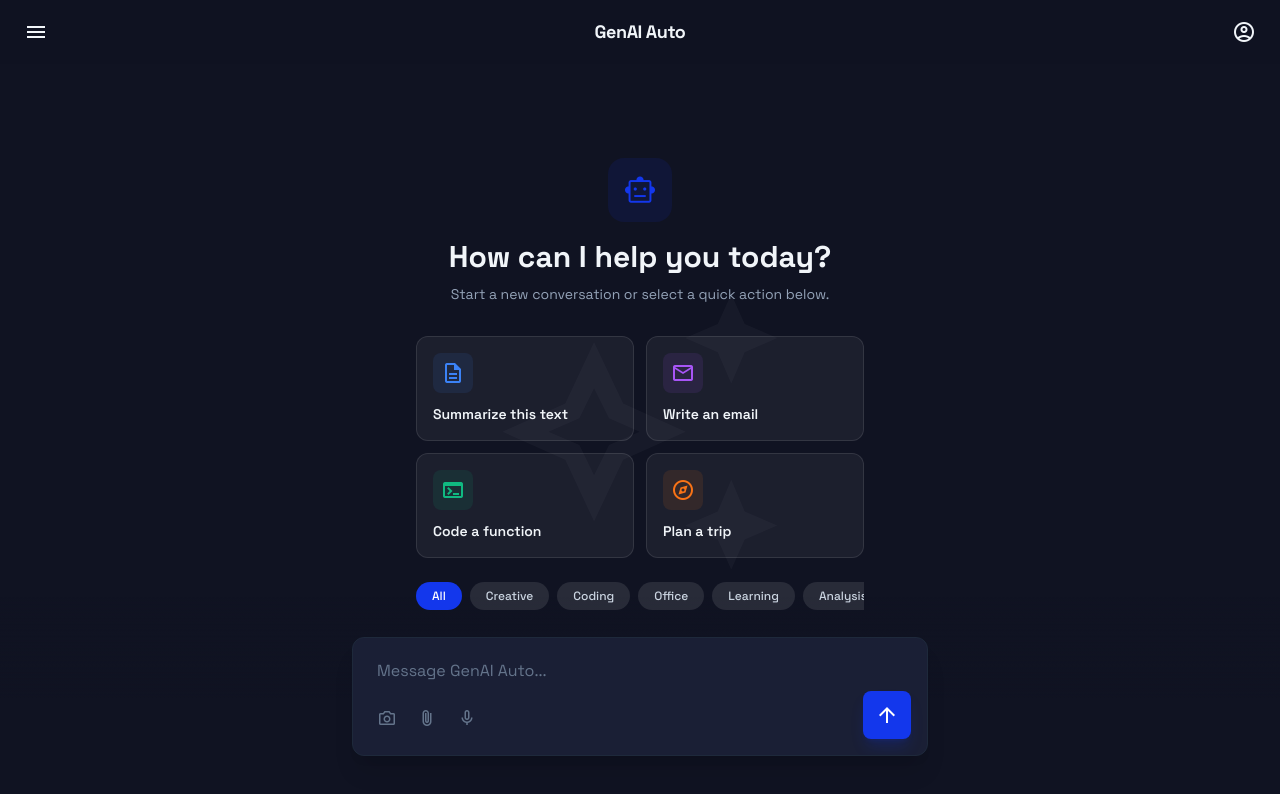
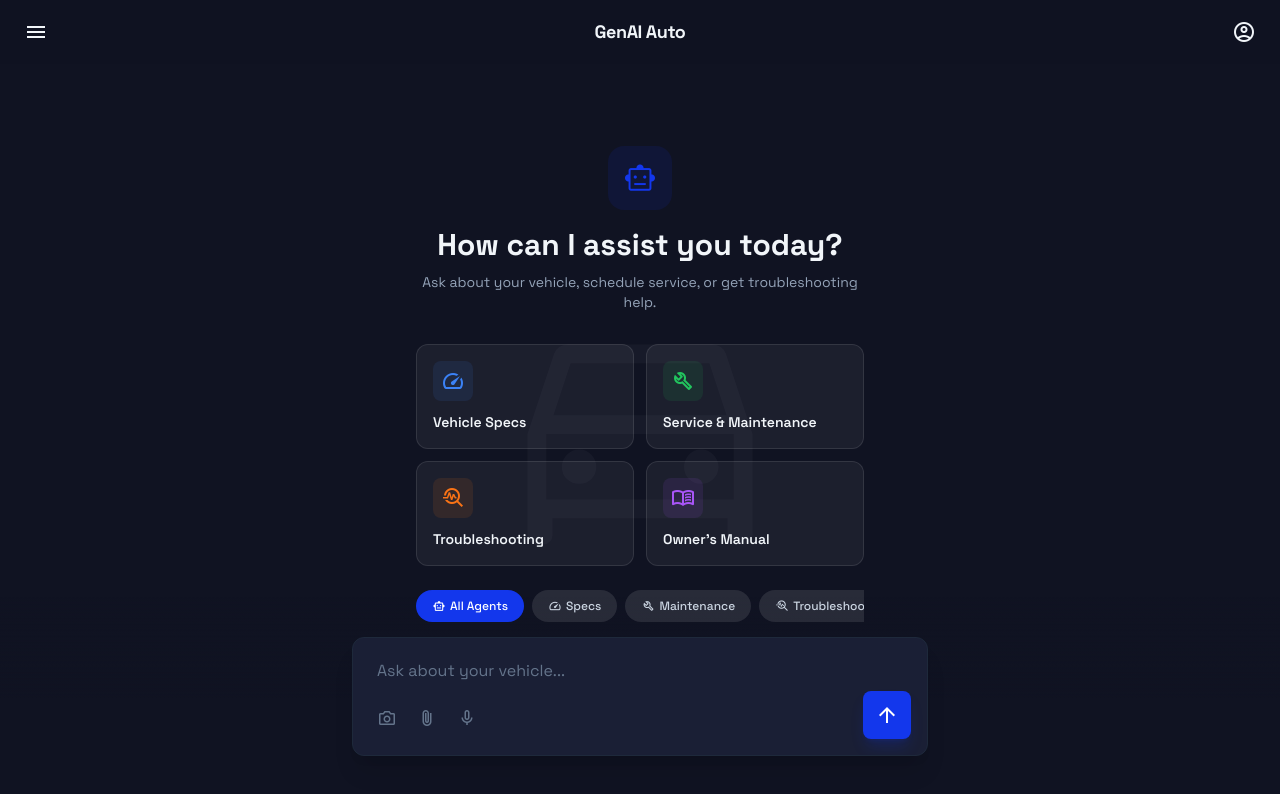
Before and after one commit to Dumorro/genai-auto, a website: page frontend/index.html in a window 1280 px wide. Drawn offline with nearby package versions, Linux system fonts and the light colour scheme.

Commit message:
feat: update frontend to reflect GenAI Auto functionality
Replaced generic AI assistant UI with automotive-specific interface:

Home Page Changes:
- Hero text: "How can I assist you today?"
- Subtitle: Vehicle-specific messaging
- Background icon: car instead of generic sparkle

Quick Action Cards (4):
1. Vehicle Specs - Technical specifications queries
2. Service & Maintenance - Appointment scheduling
3. Troubleshooting - Diagnostic help
4. Owner's Manual - Documentation search

Agent Category Pills:
- All Agents
- Specs (speed icon)
- Maintenance (build icon)
- Troubleshoot (troubleshoot icon)

Input placeholder: "Ask about your vehicle..."

All cards now have automotive-specific prompts that align with
the 3-agent system (Specs, Maintenance, Troubleshoot).

```diff
--- a/frontend/index.html
+++ b/frontend/index.html
@@ -3,7 +3,7 @@
 <head>
     <meta charset="utf-8"/>
     <meta content="width=device-width, initial-scale=1.0" name="viewport"/>
-    <title>GenAI Auto - New Chat</title>
+    <title>GenAI Auto - Automotive AI Assistant</title>
     <script src="https://cdn.tailwindcss.com?plugins=forms,container-queries"></script>
     <link href="https://fonts.googleapis.com/css2?family=Space+Grotesk:wght@300;400;500;600;700&display=swap" rel="stylesheet"/>
     <link href="https://fonts.googleapis.com/css2?family=Material+Symbols+Outlined:wght,FILL@100..700,0..1&display=swap" rel="stylesheet"/>
@@ -58,7 +58,7 @@
     <main class="flex-1 flex flex-col items-center justify-center px-4 pb-24 relative overflow-hidden">
         <!-- Subtle Branded Background Logo -->
         <div class="absolute inset-0 flex items-center justify-center opacity-[0.03] pointer-events-none select-none">
-            <span class="material-symbols-outlined text-[300px]">auto_awesome</span>
+            <span class="material-symbols-outlined text-[300px]">directions_car</span>
         </div>
 
         <!-- Hero Section -->
@@ -66,53 +66,63 @@
             <div class="mb-4 inline-flex items-center justify-center size-16 bg-primary/10 rounded-2xl">
                 <span class="material-symbols-outlined text-primary text-4xl font-light">smart_toy</span>
             </div>
-            <h2 class="text-3xl font-bold leading-tight mb-2">How can I help you today?</h2>
-            <p class="text-slate-500 dark:text-slate-400 text-sm">Start a new conversation or select a quick action below.</p>
+            <h2 class="text-3xl font-bold leading-tight mb-2">How can I assist you today?</h2>
+            <p class="text-slate-500 dark:text-slate-400 text-sm">Ask about your vehicle, schedule service, or get troubleshooting help.</p>
         </div>
 
         <!-- Quick Action Grid -->
         <div class="w-full max-w-md grid grid-cols-2 gap-3 relative z-10">
-            <!-- Suggestion Card 1 -->
-            <a href="chat.html" class="bg-white dark:bg-white/5 border border-slate-200 dark:border-white/10 p-4 rounded-xl flex flex-col gap-3 hover:border-primary/50 transition-all cursor-pointer group">
+            <!-- Suggestion Card 1 - Specs -->
+            <button onclick="navigateToChat('What are the specs of my 2024 Honda Civic?')" class="bg-white dark:bg-white/5 border border-slate-200 dark:border-white/10 p-4 rounded-xl flex flex-col gap-3 hover:border-primary/50 transition-all cursor-pointer group">
                 <div class="size-10 rounded-lg bg-blue-500/10 flex items-center justify-center text-blue-500">
-                    <span class="material-symbols-outlined text-2xl">description</span>
+                    <span class="material-symbols-outlined text-2xl">speed</span>
                 </div>
-                <p class="text-sm font-semibold leading-snug group-hover:text-primary transition-colors">Summarize this text</p>
-            </a>
+                <p class="text-sm font-semibold leading-snug group-hover:text-primary transition-colors">Vehicle Specs</p>
+            </button>
 
-            <!-- Suggestion Card 2 -->
-            <a href="chat.html" class="bg-white dark:bg-white/5 border border-slate-200 dark:border-white/10 p-4 rounded-xl flex flex-col gap-3 hover:border-primary/50 transition-all cursor-pointer group">
+            <!-- Suggestion Card 2 - Maintenance -->
+            <button onclick="navigateToChat('Schedule my next service appointment')" class="bg-white dark:bg-white/5 border border-slate-200 dark:border-white/10 p-4 rounded-xl flex flex-col gap-3 hover:border-primary/50 transition-all cursor-pointer group">
+                <div class="size-10 rounded-lg bg-green-500/10 flex items-center justify-center text-green-500">
+                    <span class="material-symbols-outlined text-2xl">build</span>
+                </div>
+                <p class="text-sm font-semibold leading-snug group-hover:text-primary transition-colors">Service & Maintenance</p>
+            </button>
+
+            <!-- Suggestion Card 3 - Troubleshoot -->
+            <button onclick="navigateToChat('My check engine light is on. What should I do?')" class="bg-white dark:bg-white/5 border border-slate-200 dark:border-white/10 p-4 rounded-xl flex flex-col gap-3 hover:border-primary/50 transition-all cursor-pointer group">
+                <div class="size-10 rounded-lg bg-orange-500/10 flex items-center justify-center text-orange-500">
+                    <span class="material-symbols-outlined text-2xl">troubleshoot</span>
+                </div>
+                <p class="text-sm font-semibold leading-snug group-hover:text-primary transition-colors">Troubleshooting</p>
+            </button>
+
+            <!-- Suggestion Card 4 - Manuals -->
+            <button onclick="navigateToChat('How do I reset the oil life indicator?')" class="bg-white dark:bg-white/5 border border-slate-200 dark:border-white/10 p-4 rounded-xl flex flex-col gap-3 hover:border-primary/50 transition-all cursor-pointer group">
                 <div class="size-10 rounded-lg bg-purple-500/10 flex items-center justify-center text-purple-500">
-                    <span class="material-symbols-outlined text-2xl">mail</span>
+                    <span class="material-symbols-outlined text-2xl">menu_book</span>
                 </div>
-                <p class="text-sm font-semibold leading-snug group-hover:text-primary transition-colors">Write an email</p>
-            </a>
-
-            <!-- Suggestion Card 3 -->
-            <a href="chat.html" class="bg-white dark:bg-white/5 border border-slate-200 dark:border-white/10 p-4 rounded-xl flex flex-col gap-3 hover:border-primary/50 transition-all cursor-pointer group">
-                <div class="size-10 rounded-lg bg-emerald-500/10 flex items-center justify-center text-emerald-500">
-                    <span class="material-symbols-outlined text-2xl">terminal</span>
-                </div>
-                <p class="text-sm font-semibold leading-snug group-hover:text-primary transition-colors">Code a function</p>
-            </a>
-
-            <!-- Suggestion Card 4 -->
-            <a href="chat.html" class="bg-white dark:bg-white/5 border border-slate-200 dark:border-white/10 p-4 rounded-xl flex flex-col gap-3 hover:border-primary/50 transition-all cursor-pointer group">
-                <div class="size-10 rounded-lg bg-orange-500/10 flex items-center justify-center text-orange-500">
-                    <span class="material-symbols-outlined text-2xl">explore</span>
-                </div>
-                <p class="text-sm font-semibold leading-snug group-hover:text-primary transition-colors">Plan a trip</p>
-            </a>
+                <p class="text-sm font-semibold leading-snug group-hover:text-primary transition-colors">Owner's Manual</p>
+            </button>
         </div>
 
-        <!-- Category Chips -->
+        <!-- Agent Category Chips -->
         <div class="w-full max-w-md mt-6 overflow-x-auto custom-scrollbar flex gap-2 whitespace-nowrap relative z-10">
-            <button class="px-4 py-1.5 rounded-full bg-primary text-white text-xs font-medium">All</button>
-            <button class="px-4 py-1.5 rounded-full bg-slate-200 dark:bg-white/10 text-slate-700 dark:text-slate-300 text-xs font-medium">Creative</button>
-            <button class="px-4 py-1.5 rounded-full bg-slate-200 dark:bg-white/10 text-slate-700 dark:text-slate-300 text-xs font-medium">Coding</button>
-            <button class="px-4 py-1.5 rounded-full bg-slate-200 dark:bg-white/10 text-slate-700 dark:text-slate-300 text-xs font-medium">Office</button>
-            <button class="px-4 py-1.5 rounded-full bg-slate-200 dark:bg-white/10 text-slate-700 dark:text-slate-300 text-xs font-medium">Learning</button>
-            <button class="px-4 py-1.5 rounded-full bg-slate-200 dark:bg-white/10 text-slate-700 dark:text-slate-300 text-xs font-medium">Analysis</button>
+            <button class="px-4 py-1.5 rounded-full bg-primary text-white text-xs font-medium flex items-center gap-1">
+                <span class="material-symbols-outlined text-sm">smart_toy</span>
+                All Agents
+            </button>
+            <button class="px-4 py-1.5 rounded-full bg-slate-200 dark:bg-white/10 text-slate-700 dark:text-slate-300 text-xs font-medium flex items-center gap-1">
+                <span class="material-symbols-outlined text-sm">speed</span>
+                Specs
+            </button>
+            <button class="px-4 py-1.5 rounded-full bg-slate-200 dark:bg-white/10 text-slate-700 dark:text-slate-300 text-xs font-medium flex items-center gap-1">
+                <span class="material-symbols-outlined text-sm">build</span>
+                Maintenance
+            </button>
+            <button class="px-4 py-1.5 rounded-full bg-slate-200 dark:bg-white/10 text-slate-700 dark:text-slate-300 text-xs font-medium flex items-center gap-1">
+                <span class="material-symbols-outlined text-sm">troubleshoot</span>
+                Troubleshoot
+            </button>
         </div>
     </main>
 
@@ -125,7 +135,7 @@
                         <textarea
                             id="homeInput"
                             class="w-full bg-transparent border-none focus:ring-0 text-slate-900 dark:text-white placeholder:text-slate-400 dark:placeholder:text-slate-500 py-3 px-4 resize-none max-h-32 min-h-[48px] text-base leading-relaxed"
-                            placeholder="Message GenAI Auto..."
+                            placeholder="Ask about your vehicle..."
                             rows="1"></textarea>
                         <div class="flex items-center px-2 pb-1 gap-1">
                             <button type="button" class="p-2 text-slate-400 dark:text-slate-500 hover:text-primary transition-colors">
@@ -150,6 +160,11 @@
     </footer>
 
     <script>
+        // Navigate to chat with pre-filled message
+        function navigateToChat(message) {
+            window.location.href = `chat.html?q=${encodeURIComponent(message)}`;
+        }
+
         // Handle form submission - redirect to chat with message
         document.getElementById('homeForm').addEventListener('submit', function(e) {
             e.preventDefault();
```
